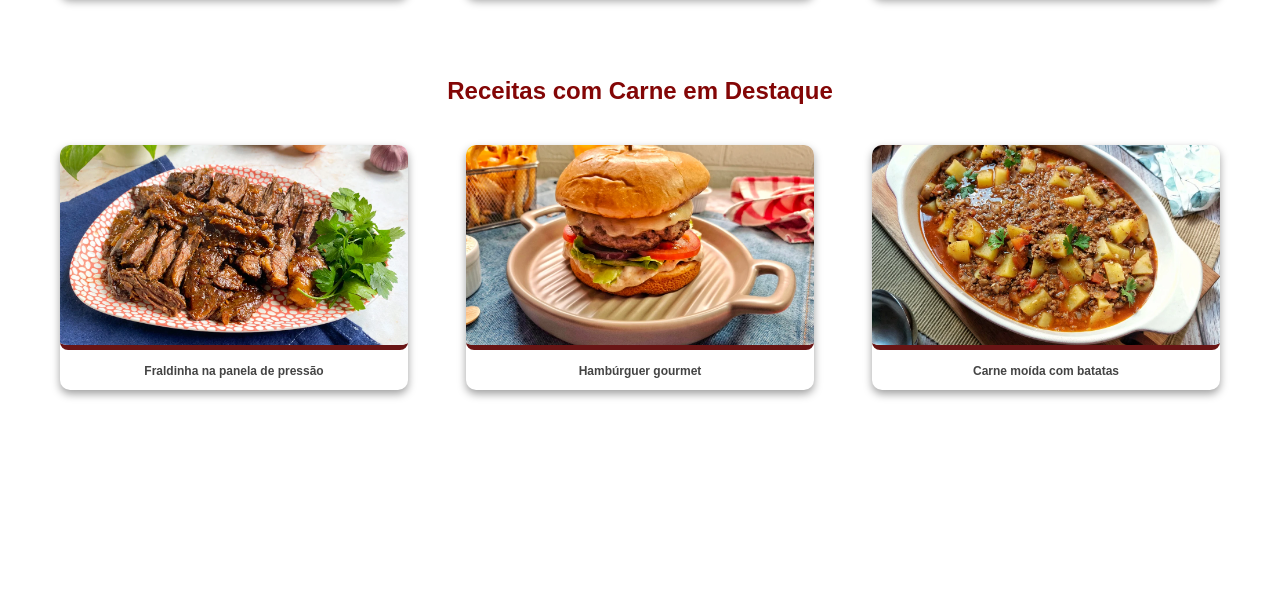
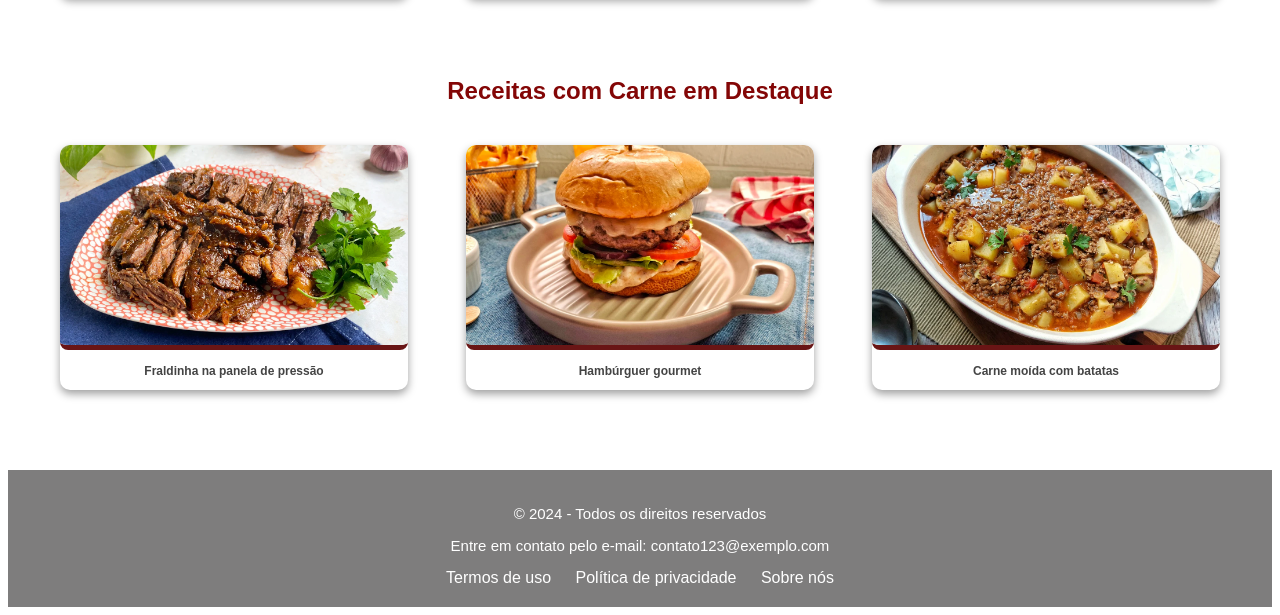
Before and after one commit to Jujuzix/atividade-2.0-Receitas, a website: page index.html in a window 1280 px wide. Shown: the part 923-1538 px from the top of the page. Before the commit the page ends 1363 px from the top, so only its background shows below. Drawn offline with Linux system fonts and the light colour scheme.

Commit message:
Rodapé criado e estilizado

```diff
--- a/css/style1.css
+++ b/css/style1.css
@@ -139,3 +139,31 @@ h2{
     text-align: center;
     margin-top: 10px;
 }
+
+footer {
+	background-color: #7e7d7d;
+	color: #fff;
+	padding: 20px;
+	text-align: center;
+	margin-top: 50px;
+}
+
+ul {
+	list-style: none;
+	padding: 0;
+	margin: 0;
+}
+
+li {
+	display: inline-block;
+	margin: 0 10px;
+}
+
+a {
+	color: #fff;
+	text-decoration: none;
+}
+
+p{
+    font-size: 15px;
+}
--- a/index.html
+++ b/index.html
@@ -79,6 +79,17 @@
     </div>
 </div>
 
+<footer>
+    <p>&copy; 2024 - Todos os direitos reservados</p>
+    <p>Entre em contato pelo e-mail: contato123@exemplo.com</p>
+    <nav>
+        <ul>
+            <li><a href="#">Termos de uso</a></li>
+            <li><a href="#">Política de privacidade</a></li>
+            <li><a href="#">Sobre nós</a></li></ul>
+    </nav>
+</footer>
+
 <script src="js/main.js"></script>
 </body>
 </html>
```
